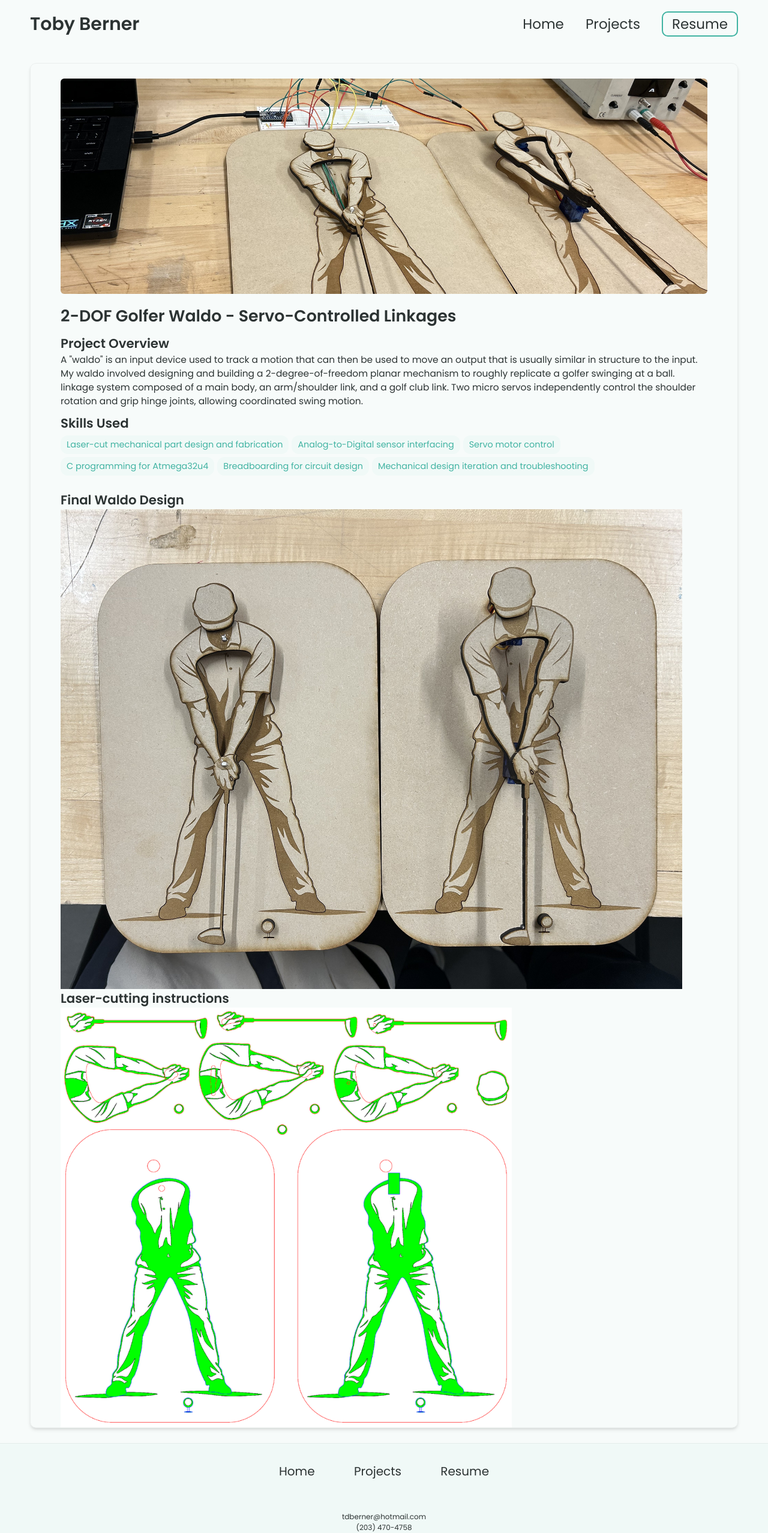
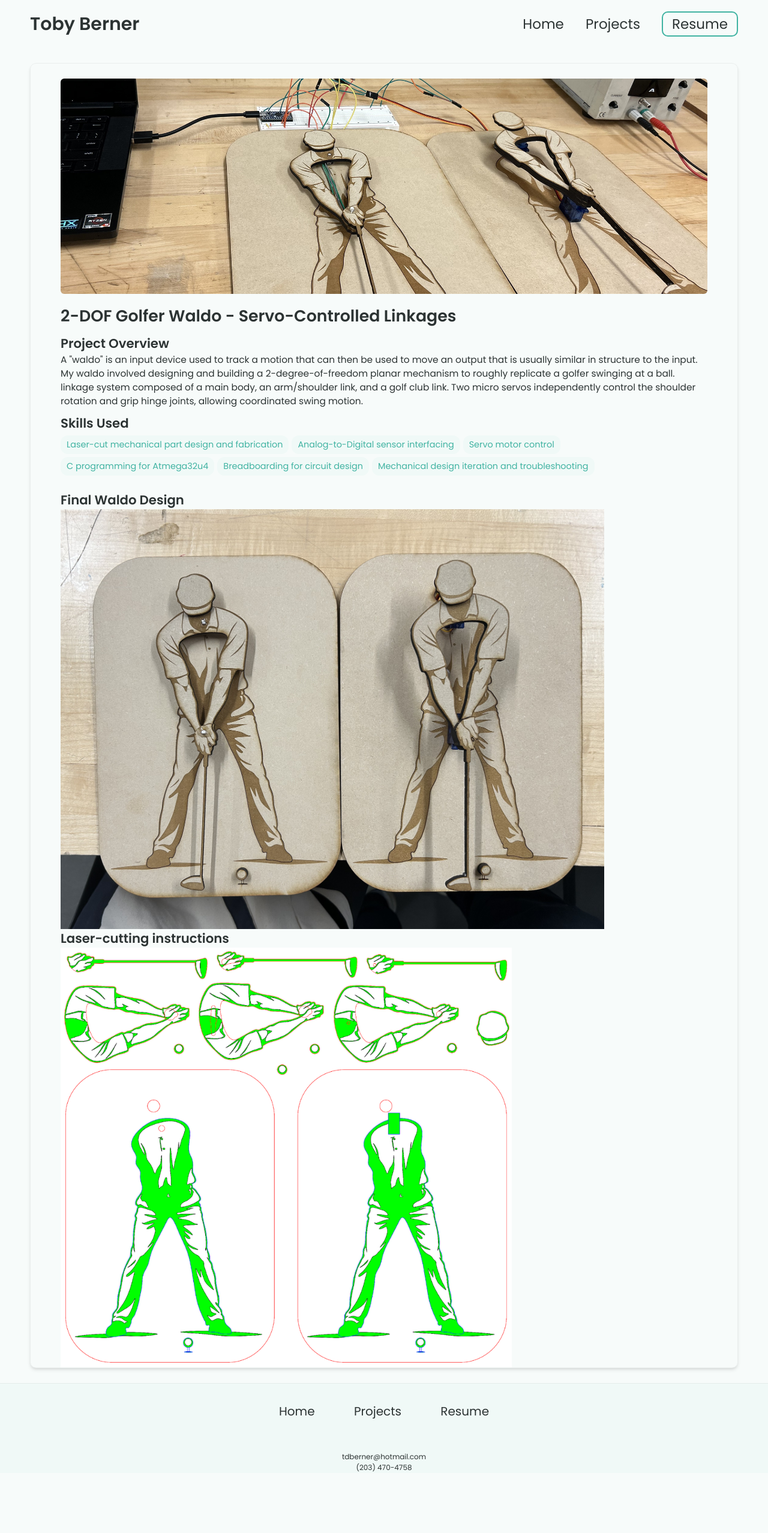
Before and after one commit to tdberner/tdberner.github.io, a Jekyll site: the page built from _projects/waldo/index.md, in a window 1280 px wide. Shown: the whole page at 60% size. Built offline with Jekyll 4.4.1, drawn with Linux system fonts in a browser that asks for light colours; after the commit the page ends 2456 px from its top, so only the background shows below that.

Commit message:
Update index.md

```diff
--- a/_projects/waldo/index.md
+++ b/_projects/waldo/index.md
@@ -13,6 +13,6 @@ skills:
 main-image: /waldo1.jpg
 ---
 ## Final Waldo Design
-{% include image-gallery.html images="waldo3.jpg" height="800" %}
+{% include image-gallery.html images="waldo3.jpg" height="700" %}
 ## Laser-cutting instructions
 {% include image-gallery.html images="waldo2.png" height="700" %}
```
